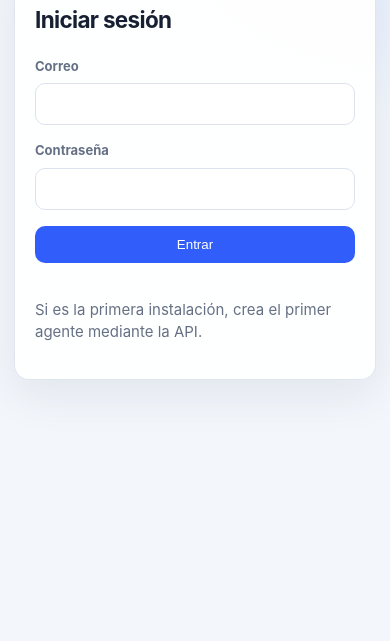
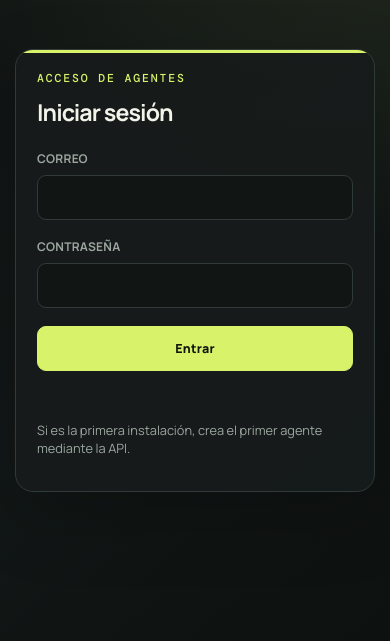
Before and after one commit to Thalic12/trionix-tickets, a website: page public/index.html in a window 390 px wide. Shown: the part 203-844 px from the top of the page. Drawn offline with nearby package versions, Linux system fonts and the light colour scheme.

Commit message:
Update style.css

```diff
--- a/public/style.css
+++ b/public/style.css
@@ -1,20 +1,177 @@
-:root { --ink:#172033; --muted:#667085; --line:#dce3ee; --blue:#315efb; --paper:#fff; --bg:#f3f6fb; }
-* { box-sizing:border-box; }
-body { margin:0; min-height:100vh; color:var(--ink); background:radial-gradient(circle at top right,#dbe7ff,transparent 35%),var(--bg); font:15px/1.5 Inter,ui-sans-serif,system-ui,sans-serif; }
-.shell { max-width:1100px; margin:auto; padding:34px 20px 70px; }
-.topbar,.section-heading { display:flex; align-items:center; justify-content:space-between; gap:20px; }
-h1,h2,h3,p { margin-top:0; } h1 { margin-bottom:0; font-size:clamp(2rem,5vw,3.5rem); letter-spacing:-.05em; } h2 { margin-bottom:20px; letter-spacing:-.03em; } h3 { margin-bottom:8px; }
-.eyebrow { margin-bottom:6px; color:var(--blue); font-size:11px; font-weight:800; letter-spacing:.16em; }
-.panel { margin-top:24px; padding:26px; background:rgba(255,255,255,.92); border:1px solid rgba(220,227,238,.9); border-radius:20px; box-shadow:0 15px 45px rgba(27,45,80,.08); }
-.auth-panel { max-width:520px; margin:70px auto 0; }
-.form-grid { display:grid; grid-template-columns:repeat(2,minmax(0,1fr)); gap:16px; align-items:end; } label { display:grid; gap:7px; color:var(--muted); font-weight:700; font-size:13px; }
-input,select { width:100%; min-height:42px; padding:10px 12px; color:var(--ink); background:white; border:1px solid var(--line); border-radius:10px; font:inherit; } input:focus,select:focus { outline:3px solid rgba(49,94,251,.15); border-color:var(--blue); }
-.button { border:0; border-radius:10px; padding:11px 16px; color:#fff; background:var(--blue); font:700 14px inherit; cursor:pointer; } .button:hover { filter:brightness(.94); } .button:disabled { opacity:.45; cursor:not-allowed; } .secondary { color:var(--ink); background:#e9eef7; } .danger { background:#d93652; } .small { padding:8px 11px; font-size:12px; }
-.filters { display:flex; gap:12px; margin-bottom:18px; } .filters label { min-width:150px; }
-.ticket-list { display:grid; gap:14px; } .ticket-card { padding:20px; border:1px solid var(--line); border-left:6px solid #98a2b3; border-radius:14px; background:#fff; } .priority-alta { border-left-color:#e0475d; } .priority-media { border-left-color:#e6a72d; } .priority-baja { border-left-color:#25a269; }
-.badge,.status { display:inline-block; margin:0 6px 14px 0; padding:3px 8px; border-radius:99px; color:#fff; background:#55627a; font-size:11px; font-weight:800; text-transform:uppercase; } .badge { background:var(--blue); } .assigned,.hint,.empty { color:var(--muted); }
-.actions { display:flex; flex-wrap:wrap; gap:8px; align-items:center; margin-top:12px; } .actions input { width:min(260px,100%); } .actions select { width:auto; min-width:150px; }
-.comments { margin-top:16px; padding:12px 14px; border-radius:10px; background:#f5f7fb; } .comments p { margin:4px 0; font-size:13px; }
-.agent-list { display:grid; gap:8px; margin-top:20px; } .agent-row { display:flex; align-items:center; gap:12px; padding:12px; border:1px solid var(--line); border-radius:10px; } .agent-row span { flex:1; color:var(--muted); } .inactive { opacity:.55; }
-.message { min-height:22px; margin:14px 0 0; font-weight:700; } .success { color:#16804f; } .error { color:#c92845; } .hidden { display:none !important; }
-@media (max-width:700px) { .shell { padding:22px 14px 50px; } .panel { padding:20px; border-radius:15px; } .form-grid { grid-template-columns:1fr; } .topbar,.section-heading { align-items:flex-start; flex-direction:column; } .filters { flex-direction:column; } .filters label { width:100%; } .agent-row { align-items:flex-start; flex-direction:column; } }
+@import url("https://fonts.googleapis.com/css2?family=DM+Mono:wght@400;500&family=Manrope:wght@400;500;600;700;800&display=swap");
+
+:root {
+    --night: #101313;
+    --panel: #171b1b;
+    --panel-light: #1d2322;
+    --line: #303a37;
+    --text: #f2f3e9;
+    --muted: #9ba69f;
+    --lime: #d8f36a;
+    --lime-dark: #9bb936;
+    --coral: #ff765f;
+    --amber: #f4bb59;
+    --green: #68d49a;
+    --shadow: 0 24px 70px rgba(0, 0, 0, .22);
+}
+
+* { box-sizing: border-box; }
+
+html { min-width: 320px; background: var(--night); }
+
+body {
+    min-height: 100vh;
+    margin: 0;
+    color: var(--text);
+    background:
+        radial-gradient(circle at 88% 0%, rgba(216, 243, 106, .10), transparent 28rem),
+        linear-gradient(140deg, #101313 0%, #121817 56%, #0d1110 100%);
+    font-family: "Manrope", sans-serif;
+}
+
+body::before {
+    position: fixed;
+    z-index: -1;
+    inset: 0;
+    opacity: .18;
+    pointer-events: none;
+    content: "";
+    background-image: linear-gradient(rgba(255,255,255,.025) 1px, transparent 1px), linear-gradient(90deg, rgba(255,255,255,.025) 1px, transparent 1px);
+    background-size: 42px 42px;
+    mask-image: linear-gradient(to bottom, black, transparent 80%);
+}
+
+.shell { max-width: 1180px; margin: 0 auto; padding: 34px 28px 80px; }
+
+.topbar {
+    display: flex;
+    align-items: flex-end;
+    justify-content: space-between;
+    gap: 24px;
+    min-height: 128px;
+    padding-bottom: 30px;
+    border-bottom: 1px solid var(--line);
+}
+
+.topbar h1 { max-width: 650px; margin: 0; color: var(--text); font-size: clamp(2.5rem, 7vw, 5.6rem); font-weight: 800; letter-spacing: -.08em; line-height: .92; }
+
+.eyebrow { margin: 0 0 10px; color: var(--lime); font-family: "DM Mono", monospace; font-size: .72rem; font-weight: 500; letter-spacing: .16em; text-transform: uppercase; }
+
+.panel {
+    position: relative;
+    margin-top: 24px;
+    padding: 28px;
+    overflow: hidden;
+    background: rgba(23, 27, 27, .9);
+    border: 1px solid var(--line);
+    border-radius: 18px;
+    box-shadow: var(--shadow);
+}
+
+.panel::before { position: absolute; top: 0; left: 0; width: 72px; height: 3px; background: var(--lime); content: ""; }
+.auth-panel { max-width: 520px; margin: 72px auto 0; }
+.auth-panel::before { width: 100%; }
+
+h2 { margin: 0 0 22px; color: var(--text); font-size: 1.45rem; letter-spacing: -.04em; }
+h3 { margin: 0 0 10px; color: var(--text); font-size: 1.08rem; letter-spacing: -.025em; }
+
+.section-heading { display: flex; align-items: flex-start; justify-content: space-between; gap: 20px; }
+.section-heading h2 { margin-bottom: 0; }
+
+.form-grid { display: grid; grid-template-columns: repeat(2, minmax(0, 1fr)); gap: 18px; align-items: end; }
+label { display: grid; gap: 8px; color: var(--muted); font-size: .75rem; font-weight: 700; letter-spacing: .02em; text-transform: uppercase; }
+
+input, select {
+    width: 100%;
+    min-height: 45px;
+    padding: 11px 13px;
+    color: var(--text);
+    background: #111615;
+    border: 1px solid var(--line);
+    border-radius: 9px;
+    outline: none;
+    font: 500 .91rem "Manrope", sans-serif;
+    transition: border-color .2s, box-shadow .2s, background .2s;
+}
+
+select { appearance: auto; }
+input::placeholder { color: #68736d; }
+input:focus, select:focus { background: #151b19; border-color: var(--lime); box-shadow: 0 0 0 3px rgba(216, 243, 106, .12); }
+
+.button {
+    min-height: 45px;
+    padding: 11px 17px;
+    color: #11150f;
+    background: var(--lime);
+    border: 1px solid var(--lime);
+    border-radius: 9px;
+    font: 800 .78rem "Manrope", sans-serif;
+    letter-spacing: .02em;
+    cursor: pointer;
+    transition: transform .2s, background .2s, border-color .2s;
+}
+
+.button:hover { background: #e7ff8d; border-color: #e7ff8d; transform: translateY(-2px); }
+.button:disabled { opacity: .4; cursor: not-allowed; transform: none; }
+.button.secondary { color: var(--text); background: transparent; border-color: var(--line); }
+.button.secondary:hover { background: var(--panel-light); border-color: var(--lime-dark); }
+.button.danger { color: #fff; background: transparent; border-color: rgba(255, 118, 95, .65); }
+.button.danger:hover { background: var(--coral); border-color: var(--coral); }
+.button.small { min-height: 35px; padding: 7px 11px; font-size: .69rem; }
+
+.filters { display: flex; gap: 12px; margin: 24px 0 18px; padding-top: 18px; border-top: 1px solid var(--line); }
+.filters label { min-width: 160px; }
+
+.ticket-list { display: grid; grid-template-columns: repeat(2, minmax(0, 1fr)); gap: 14px; }
+.ticket-card { padding: 20px; background: var(--panel-light); border: 1px solid var(--line); border-top: 3px solid var(--green); border-radius: 13px; transition: transform .2s, border-color .2s; }
+.ticket-card:hover { border-color: #536259; transform: translateY(-3px); }
+.ticket-card.priority-alta { border-top-color: var(--coral); }
+.ticket-card.priority-media { border-top-color: var(--amber); }
+.ticket-card.priority-baja { border-top-color: var(--green); }
+.ticket-card p { margin: 7px 0; color: var(--muted); font-size: .84rem; }
+
+.badge, .status { display: inline-block; margin: 0 5px 12px 0; padding: 4px 8px; border-radius: 5px; font-family: "DM Mono", monospace; font-size: .64rem; letter-spacing: .05em; text-transform: uppercase; }
+.badge { color: #161a10; background: var(--lime); }
+.status { color: var(--muted); background: #29312e; }
+.assigned { color: var(--text) !important; }
+
+.actions { display: flex; flex-wrap: wrap; gap: 8px; align-items: center; margin-top: 18px; padding-top: 15px; border-top: 1px solid var(--line); }
+.actions input { flex: 1 1 160px; min-width: 140px; min-height: 35px; font-size: .78rem; }
+.actions select { width: auto; min-width: 150px; min-height: 35px; font-size: .76rem; }
+
+.comments { margin-top: 14px; padding: 11px 13px; background: #121716; border-left: 2px solid var(--lime-dark); border-radius: 0 8px 8px 0; }
+.comments p { margin: 5px 0; color: var(--muted); font-size: .76rem; }
+
+.agent-list { display: grid; gap: 9px; margin-top: 22px; }
+.agent-row { display: flex; align-items: center; gap: 14px; padding: 13px 15px; background: #121716; border: 1px solid var(--line); border-radius: 10px; }
+.agent-row strong { min-width: 150px; font-size: .88rem; }
+.agent-row span { flex: 1; color: var(--muted); font-size: .8rem; }
+.agent-row.inactive { opacity: .45; }
+
+.message { min-height: 23px; margin: 15px 0 0; font-size: .82rem; font-weight: 700; }
+.message.success { color: var(--green); }
+.message.error { color: var(--coral); }
+.hint, .empty { color: var(--muted); font-size: .8rem; }
+.hidden { display: none !important; }
+
+@media (max-width: 800px) {
+    .shell { padding: 22px 15px 54px; }
+    .topbar { min-height: auto; padding-bottom: 24px; }
+    .topbar h1 { font-size: clamp(2.5rem, 15vw, 4.5rem); }
+    .panel { padding: 21px; }
+    .ticket-list { grid-template-columns: 1fr; }
+}
+
+@media (max-width: 560px) {
+    .topbar, .section-heading { align-items: stretch; flex-direction: column; }
+    .topbar .button { align-self: flex-start; }
+    .form-grid { grid-template-columns: 1fr; }
+    .filters { flex-direction: column; }
+    .filters label { width: 100%; }
+    .agent-row { align-items: flex-start; flex-direction: column; }
+    .agent-row strong { min-width: 0; }
+}
+
+@media (prefers-reduced-motion: reduce) {
+    *, *::before, *::after { scroll-behavior: auto !important; transition-duration: .01ms !important; }
+}
```
